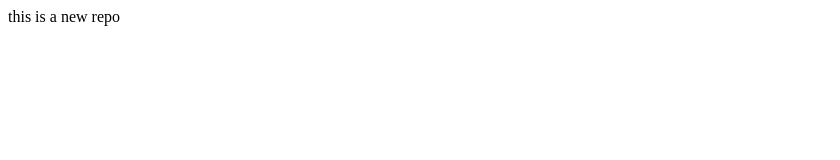
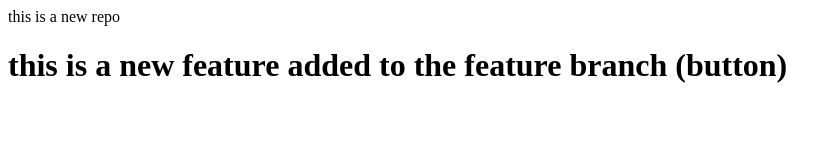
Before and after one commit to Shrinidhi-Metrani/localrepo, a plain HTML site: page index.html in a window 1280 px wide. Shown: the whole page, without its empty margins (0-840 px from the left). Drawn offline with Linux system fonts and the light colour scheme.

Commit message:
button commit

```diff
--- a/index.html
+++ b/index.html
@@ -1 +1,2 @@
 <p>this is a new repo</p>
+<h1>this is a new feature added to the feature branch (button)</h1>
```
